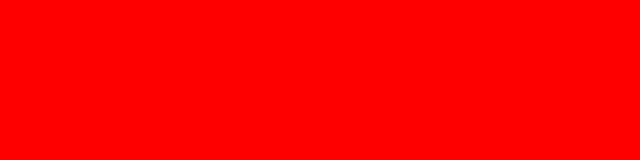
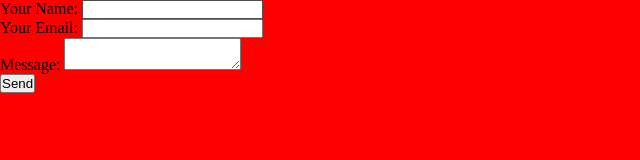
Before and after one commit to ostapost/create-react-app-lambada, a website built with Vite: page index.html in a window 1280 px wide. Shown: the whole page, without its empty margins (0-640 px from the left). Built offline with nearby package versions, Linux system fonts and the light colour scheme.

Commit message:
form commit

```diff
--- a/index.html
+++ b/index.html
@@ -10,7 +10,37 @@
         <title>Vite App</title>
     </head>
     <body>
-        <div id="app"></div>
+        <div id="app">
+            <form
+                name="contact"
+                method="POST"
+                netlify
+            >
+                <p>
+                    <label
+                        >Your Name:
+                        <input
+                            type="text"
+                            name="name"
+                    /></label>
+                </p>
+                <p>
+                    <label
+                        >Your Email:
+                        <input
+                            type="email"
+                            name="email"
+                    /></label>
+                </p>
+
+                <p>
+                    <label>Message: <textarea name="message"></textarea></label>
+                </p>
+                <p>
+                    <button type="submit">Send</button>
+                </p>
+            </form>
+        </div>
         <script
             type="module"
             src="/main.js"
```
